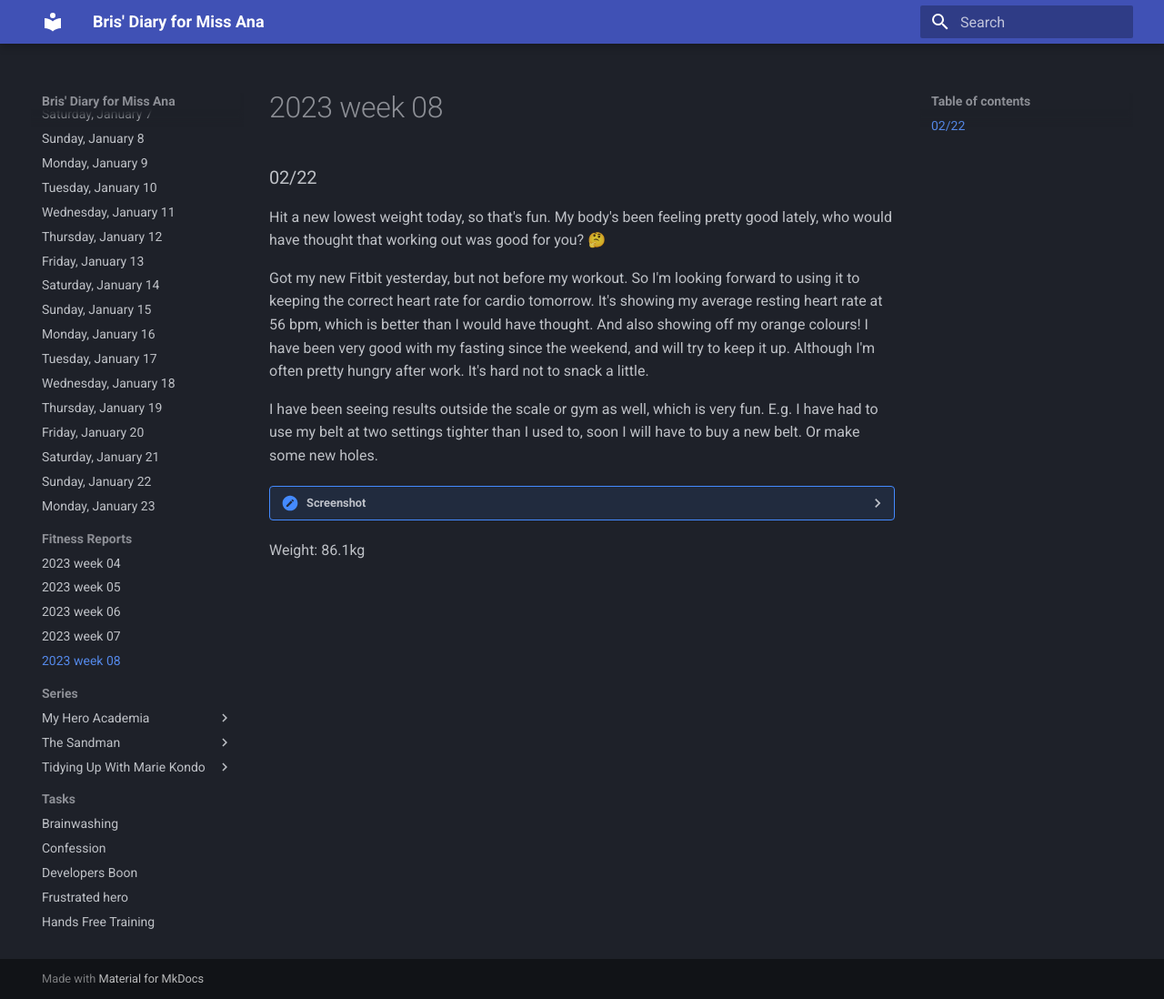
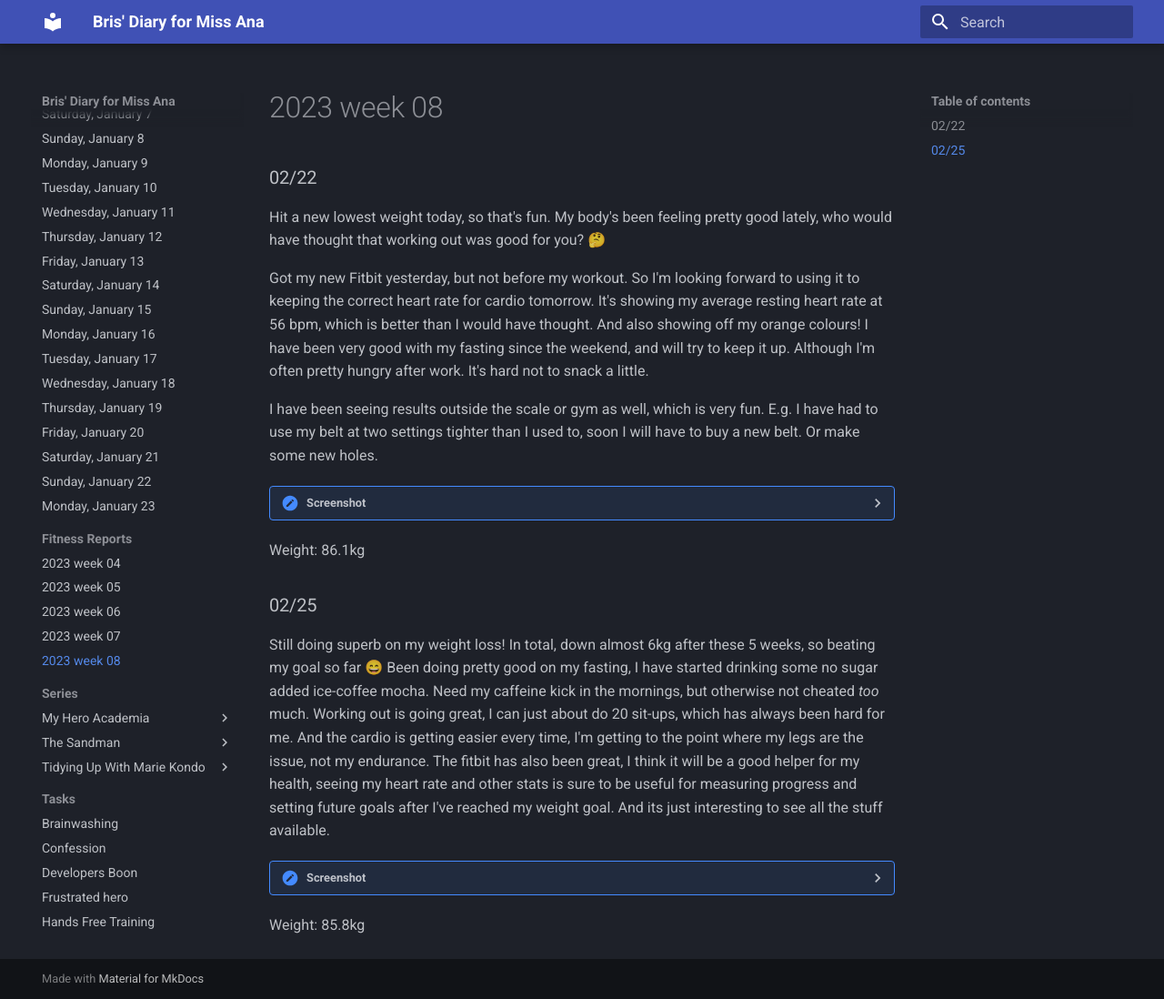
Before and after one commit to bris00/DFMA, an MkDocs documentation site: the page built from diary/Fitness Reports/2023 - week 08.md, in a window 1280 px wide and 1098 px high. Shown: the whole window at 91% size. Built offline with MkDocs 1.6.1 and Material for MkDocs 9.7.7, drawn with Linux system fonts in a browser that asks for light colours.

Commit message:
vault backup: 2023-02-25 22:24:28
Affected files:
diary/.obsidian/workspace.json
diary/Fitness Reports/2023 - week 08.md

```diff
--- a/diary/Fitness Reports/2023 - week 08.md
+++ b/diary/Fitness Reports/2023 - week 08.md
@@ -11,3 +11,16 @@ I have been seeing results outside the scale or gym as well, which is very fun.
 </details>
 
 Weight: 86.1kg
+
+### 02/25
+Still doing superb on my weight loss! In total, down almost 6kg after these 5 weeks, so beating my goal so far 😄 Been doing pretty good on my fasting, I have started drinking some no sugar added ice-coffee mocha. Need my caffeine kick in the mornings, but otherwise not cheated _too_
+much. Working out is going great, I can just about do 20 sit-ups, which has always been hard for me. And the cardio is getting easier every time, I'm getting to the point where my legs are the issue, not my endurance. The fitbit has also been great, I think it will be a good helper for my health, seeing my heart rate and other stats is sure to be useful for measuring progress and setting future goals after I've reached my weight goal. And its just interesting to see all the stuff available.
+
+
+<details>
+	<summary>Screenshot</summary>
+	<img src="https://media.discordapp.net/attachments/810551417043419170/1079151635114237962/Screenshot_20230225-183016.png?width=641&height=1390" />
+	<img src="https://media.discordapp.net/attachments/810551417043419170/1079151689929592893/Screenshot_20230225-222325.png?width=641&height=1390" />
+</details>
+
+Weight: 85.8kg
```
Also changed, not shown: 1 other file.
